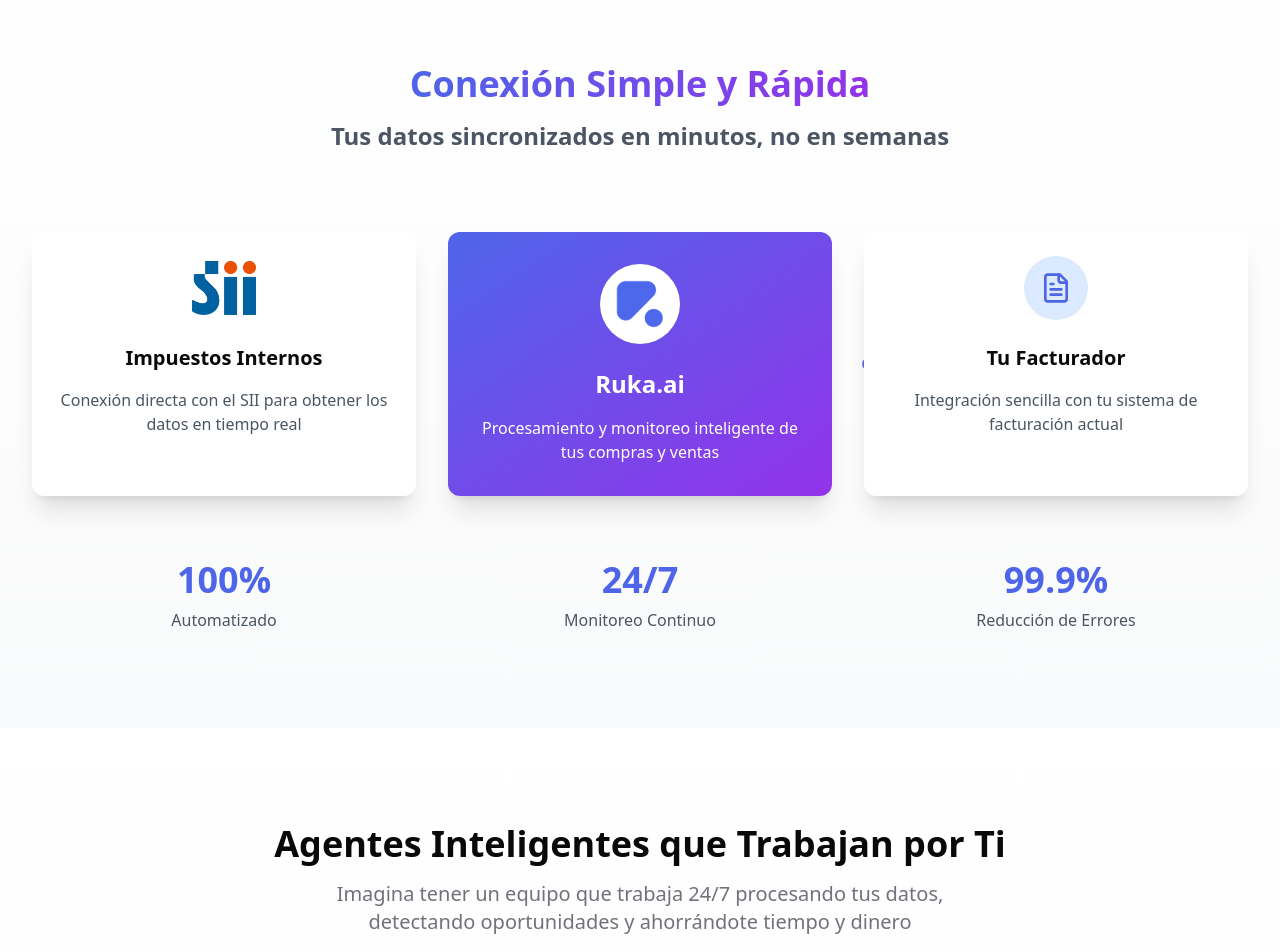
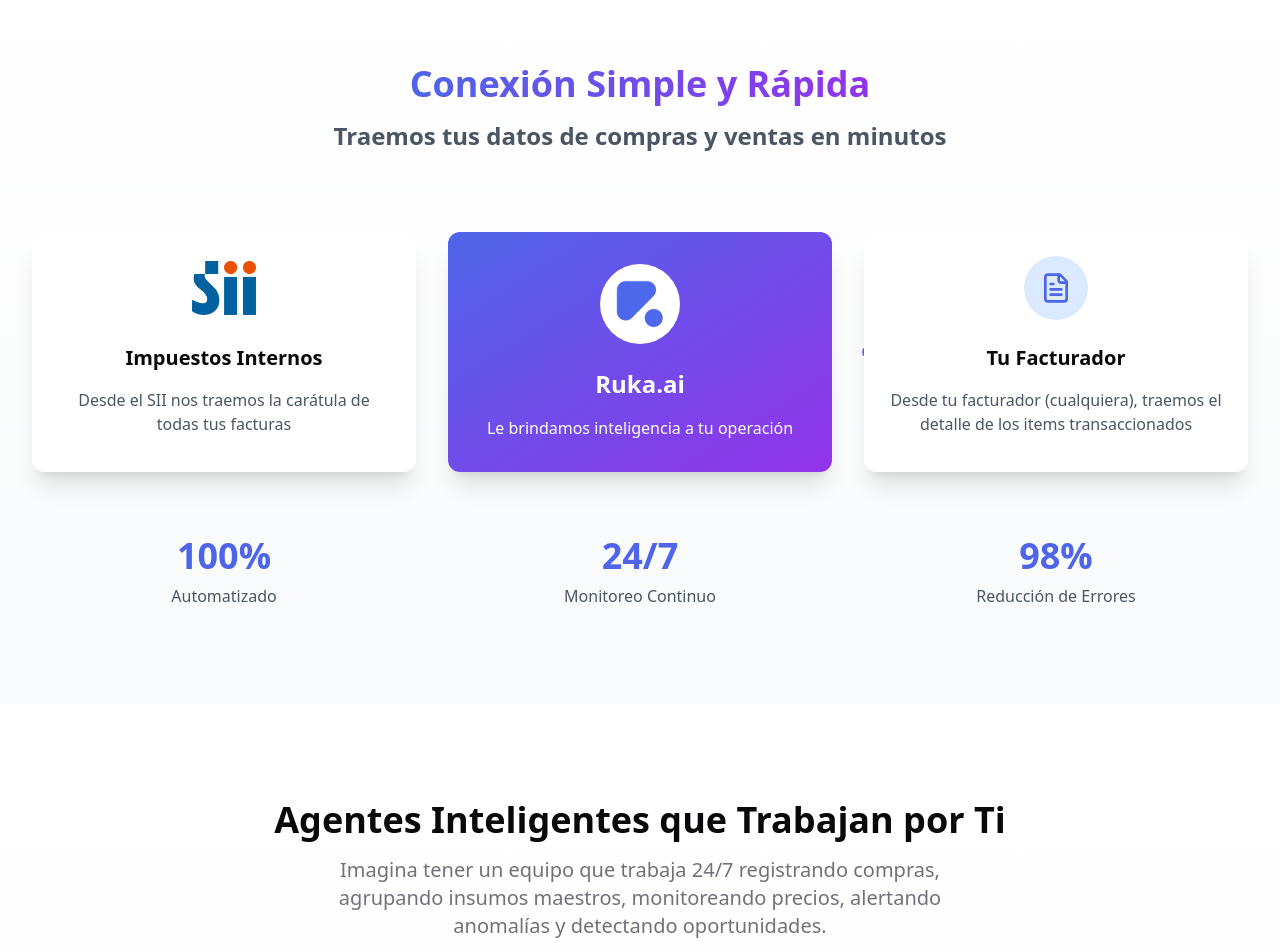
Before and after one commit to Suplait/ruka-smart-insight, a React (Vite) app: page / in a window 1280 px wide. Shown: the part 1060-2012 px from the top of the page. Built offline with nearby package versions, Linux system fonts and the light colour scheme.

Commit message:
update v23

```diff
--- a/src/components/DataFlowSection.tsx
+++ b/src/components/DataFlowSection.tsx
@@ -15,7 +15,7 @@ const DataFlowSection = () => {
           </span>
           <br />
           <span className="text-xl md:text-2xl text-gray-600 mt-4 block">
-            Tus datos sincronizados en minutos, no en semanas
+            Traemos tus datos de compras y ventas en minutos
           </span>
         </h2>
 
@@ -134,7 +134,7 @@ const DataFlowSection = () => {
                 />
               </div>
               <h3 className="text-xl font-semibold text-center mb-4">Impuestos Internos</h3>
-              <p className="text-gray-600 text-center">Conexión directa con el SII para obtener los datos en tiempo real</p>
+              <p className="text-gray-600 text-center">Desde el SII nos traemos la carátula de todas tus facturas</p>
             </motion.div>
 
             {/* Ruka.ai */}
@@ -152,7 +152,7 @@ const DataFlowSection = () => {
                 />
               </div>
               <h3 className="text-2xl font-bold text-center text-white mb-4">Ruka.ai</h3>
-              <p className="text-white text-center">Procesamiento y monitoreo inteligente de tus compras y ventas</p>
+              <p className="text-white text-center">Le brindamos inteligencia a tu operación</p>
             </motion.div>
 
             {/* Facturador */}
@@ -166,7 +166,7 @@ const DataFlowSection = () => {
                 <FileText className="w-8 h-8 text-primary" />
               </div>
               <h3 className="text-xl font-semibold text-center mb-4">Tu Facturador</h3>
-              <p className="text-gray-600 text-center">Integración sencilla con tu sistema de facturación actual</p>
+              <p className="text-gray-600 text-center">Desde tu facturador (cualquiera), traemos el detalle de los items transaccionados</p>
             </motion.div>
           </div>
         </div>
@@ -196,7 +196,7 @@ const DataFlowSection = () => {
             transition={{ duration: 0.5, delay: 1.2 }}
             className="text-center"
           >
-            <div className="text-4xl font-bold text-primary mb-2">99.9%</div>
+            <div className="text-4xl font-bold text-primary mb-2">98%</div>
             <p className="text-gray-600">Reducción de Errores</p>
           </motion.div>
         </div>
--- a/src/components/Features.tsx
+++ b/src/components/Features.tsx
@@ -34,7 +34,7 @@ export default function Features() {
             Agentes Inteligentes que Trabajan por Ti
           </h2>
           <p className="text-xl text-muted-foreground max-w-2xl mx-auto">
-            Imagina tener un equipo que trabaja 24/7 procesando tus datos, detectando oportunidades y ahorrándote tiempo y dinero
+            Imagina tener un equipo que trabaja 24/7 registrando compras, agrupando insumos maestros, monitoreando precios, alertando anomalías y detectando oportunidades.
           </p>
         </div>
 
--- a/src/components/Hero.tsx
+++ b/src/components/Hero.tsx
@@ -96,7 +96,7 @@ export default function Hero() {
                 className="hover:scale-105 transition-all duration-300"
                 onClick={scrollToGuarantee}
               >
-                Ver Garantía de 30 Días
+                Prueba sin riesgo
               </Button>
             </div>
 
```
